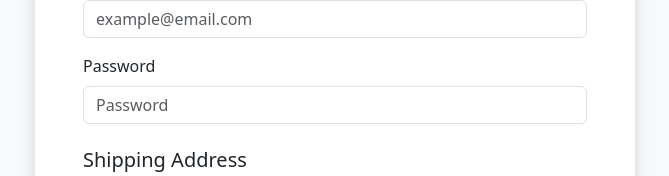
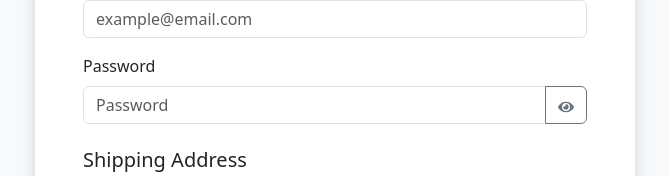
Before and after one commit to kimlengthai/nba-jersey-app, a React (Vite) app in the folder client/: page /register in a window 1280 px wide. Shown: the part 268-444 px from the top of the page, without its empty margins (305-974 px from the left). Built offline with nearby package versions, Linux system fonts and the light colour scheme; no server answers.

Commit message:
Mask CVV & Password input fields

```diff
--- a/client/package.json
+++ b/client/package.json
@@ -14,6 +14,7 @@
     "bootstrap": "^5.3.6",
     "react": "^19.1.0",
     "react-dom": "^19.1.0",
+    "react-icons": "^5.5.0",
     "react-modal": "^3.16.3",
     "react-router-dom": "^7.6.2",
     "react-toastify": "^11.0.5"
--- a/client/src/pages/Login.jsx
+++ b/client/src/pages/Login.jsx
@@ -2,11 +2,13 @@
 import axios from "axios";
 import { useNavigate, Link } from 'react-router-dom';
 import { apiUrl } from '../utils/api';
+import { FaEye, FaEyeSlash } from 'react-icons/fa';
 
 function Login()
 {
   const [email, setEmail] = useState();
   const [password, setPassword] = useState();
+  const [showPassword, setShowPassword] = useState(false);
   const [error, setError] = useState();
   const navigate = useNavigate();
 
@@ -58,13 +60,23 @@
           </div>
           <div className="mb-3">
             <label htmlFor="password"><strong>Password</strong></label>
+            <div className='input-group'>
               <input
-              type="password"
+                type={showPassword ? "text" : "password"}
                 className="form-control rounded-0"
                 placeholder="Enter Password"
                 required
                 onChange={(e) => setPassword(e.target.value)}
               />
+              <button
+              type="button"
+              className='btn btn-outline-secondary'
+              onClick={() => setShowPassword(prev => !prev)}
+              tabIndex={-1}
+              >
+              {showPassword ? <FaEyeSlash /> : <FaEye />}
+              </button>
+            </div>
           </div>
           <button type="submit" className="btn btn-success w-100 rounded-0">Login</button>
         </form>
--- a/client/src/pages/Payment.jsx
+++ b/client/src/pages/Payment.jsx
@@ -191,7 +191,7 @@
             <div className="mb-3">
               <label className="form-label">CVV</label>
               <input
-                type="text"
+                type="password"
                 maxLength="3"
                 className={`form-control ${errors.cvv ? 'is-invalid' : ''}`}
                 value={formData.cvv}
--- a/client/src/pages/Register.jsx
+++ b/client/src/pages/Register.jsx
@@ -2,9 +2,12 @@
 import { useNavigate, Link } from "react-router-dom";
 import axios from "axios";
 import { apiUrl } from '../utils/api';
+import { FaEye, FaEyeSlash } from 'react-icons/fa';
 
 function Register()
 {
+  const [showPassword, setShowPassword] = useState(false);
+
   // A form state for user details
   const [form, setForm] = useState({
     name: '',
@@ -138,6 +141,7 @@
 
           <div className="form-group mb-3">
             <label className="form-label">Password</label>
+            <div className="input-group">
             <input
               type="password"
               name="password"
@@ -145,6 +149,15 @@
               className={`form-control ${errors.password ? 'is-invalid' : ''}`}
               onChange={handleChange}
             />
+            <button
+              type="button"
+              className='btn btn-outline-secondary'
+              onClick={() => setShowPassword(prev => !prev)}
+              tabIndex={-1}
+              >
+              {showPassword ? <FaEyeSlash /> : <FaEye />}
+            </button>
+            </div>
             {errors.password && <div className="text-danger">{errors.password}</div>}
           </div>
 
```
Also changed, not shown: 1 other file (tests, documents, lock files or other folders). Lines whose indentation alone changed are shown as unchanged.
